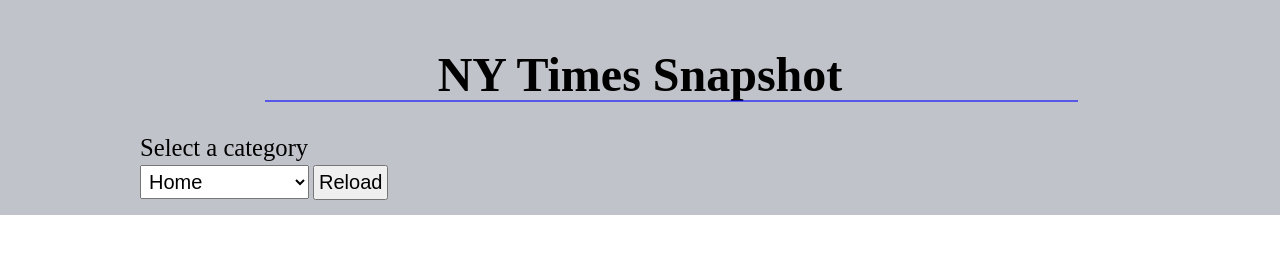
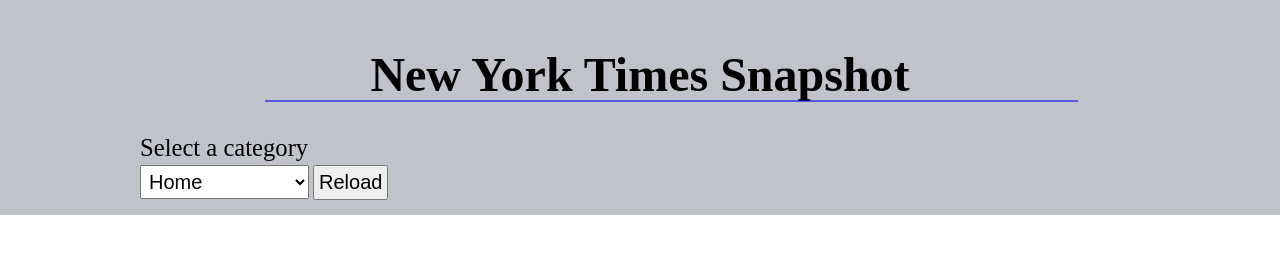
Before and after one commit to LoganDuncan/news-api-web-app, a plain HTML site: page index.html in a window 1280 px wide. Drawn offline with Linux system fonts and the light colour scheme; no server answers; a web font is replaced by a local one.

Commit message:
Title change

```diff
--- a/index.html
+++ b/index.html
@@ -4,14 +4,14 @@
 <head>
     <meta charset="UTF-8">
     <meta name="viewport" content="width=device-width, initial-scale=1.0">
-    <title>NYT API</title>
+    <title>New York Times Snapshot</title>
     <link rel="stylesheet" href="css/nyt.css">
     <script defer src="js/nyt.js"></script>
 </head>
 
 <body>
     <div id="select">
-        <h1>NY Times Snapshot</h1>
+        <h1>New York Times Snapshot</h1>
         <label for="section">Select a category</label><br>
         <select id="section" name="section">
             <option value="home">Home</option>
```
